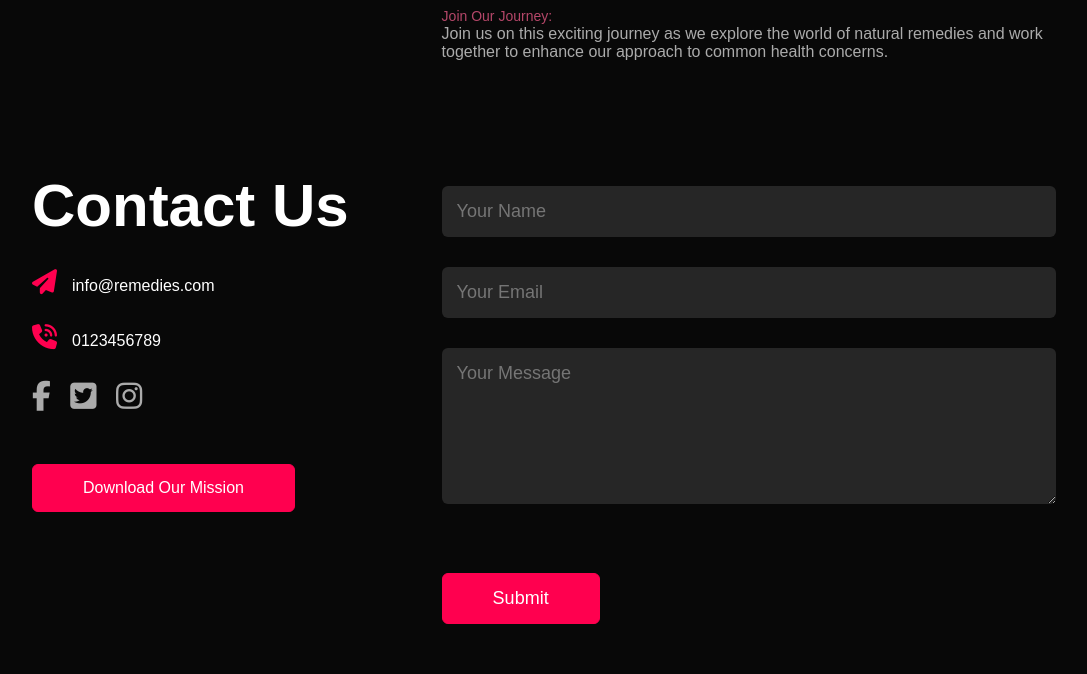
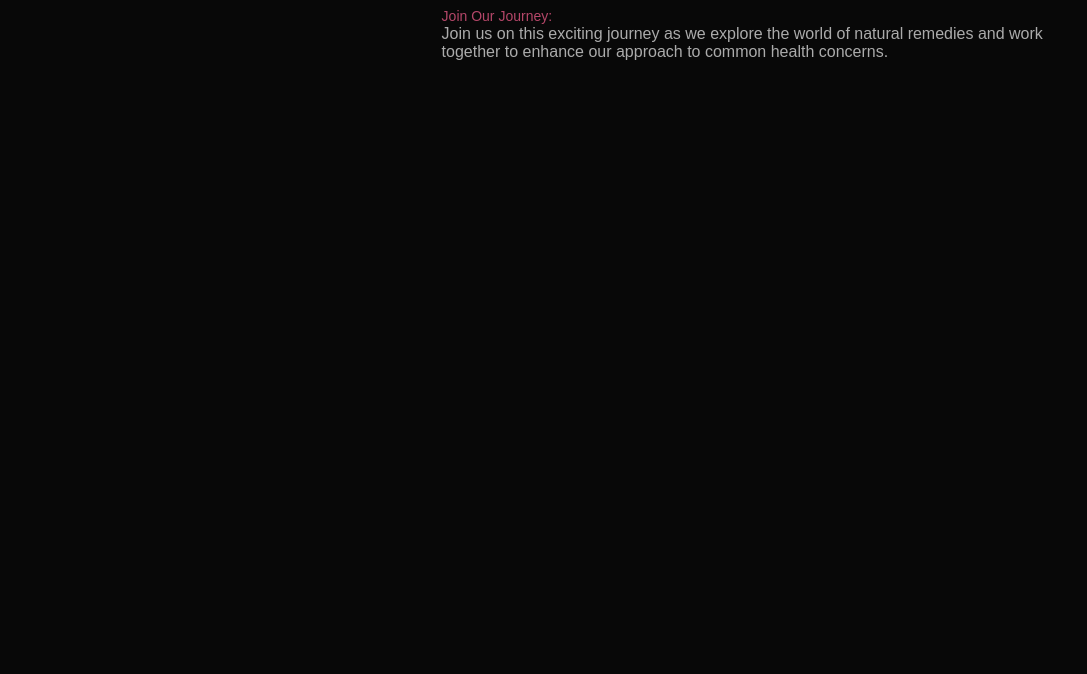
Before and after one commit to Verastegui117/491, a Flask app: page / in a window 1280 px wide. Shown: the part 1587-2261 px from the top of the page, without its empty margins (96-1183 px from the left). After the commit the page ends 1647 px from the top, so only its background shows below. Run offline with Flask 3, Linux system fonts and the light colour scheme; some libraries are stand-ins or nearby versions.

Commit message:
contact separate page

```diff
--- a/server.py
+++ b/server.py
@@ -48,6 +48,10 @@ def is_authenticated():
     else:
         return jsonify({'authenticated': False}), 401
 
+@app.route('/contact', methods=['GET'])
+def get_contact():
+    return render_template("contact.html")
+
 
 @app.route('/headache', methods=['GET'])
 def get_heaadache():
--- a/templates/index.html
+++ b/templates/index.html
@@ -119,52 +119,5 @@
 
     }
 </script>
-<!---------contact-->
-<div id = "contact">
-    <div class = "container">
-        <div class = "row">
-            <div class = "contact-left">
-                <h1 class = "sub-title">Contact Us</h1>
-                <p><i class="fa-solid fa-paper-plane"></i>info@remedies.com</p>
-                <p><i class="fa-solid fa-phone-volume"></i>0123456789</p>
-                <div class = "social-icons">
-                    <a href = "https:////facebook.com"><i class="fa brands fa-facebook"></i></a>
-                    <a href = "https:////twitter.com"><i class="fa-brands fa-twitter-square"></i></a>
-                    <a href = "https:////instagram.com"><i class="fa-brands fa-instagram"></i></a>
-                </div>
-                <a href = "images/mission.pdf" download class = "btn btn2">Download Our Mission</a>
-            </div>
-            <div class = "contact-right">
-                <form name = "submit-to-google-sheet">
-                    <input type = "text" name = "Name" placeholder = "Your Name" required>
-                    <input type = "email" name = "Email" placeholder="Your Email" required>
-                    <textarea name = "Message" rows = "6" placeholder="Your Message"></textarea>
-                    <button type="submit"class = "btn btn2"> Submit</button> </button>
-                </form>
-                <span id = "msg"></span>
-            </div>
-        </div>
-    </div>
-
-
-</div>
-<script>
-    const scriptURL = 'https://script.google.com/macros/s/AKfycbz-qT-n2XAW64Fpt__0RQ5Bk0Qz_cLtpWucYoZO5q29VkSYR6cptcDlB67nOcR8kVcuZA/exec'
-    const form = document.forms['submit-to-google-sheet']
-    const msg = document.getElementById("msg")
-
-    form.addEventListener('submit', e => {
-      e.preventDefault()
-      fetch(scriptURL, { method: 'POST', body: new FormData(form)})
-        .then(response => {
-            msg.innerHTML = "Message sent successfully"
-            setTimeout(function(){
-                msg.innerHTML = ""
-            },5000)
-            form.reset()
-        })
-        .catch(error => console.error('Error!', error.message))
-    })
-  </script>
 </body>
 </html>
```
Also changed, not shown: templates/contact.html (+29 -0 lines).
